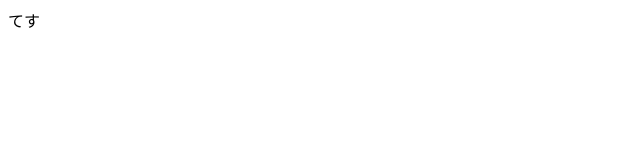
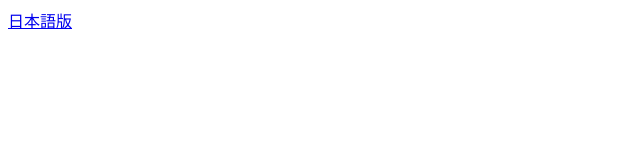
Before and after one commit to koriyama28/zohen0.github.io, a plain HTML site: page index.html in a window 1280 px wide. Shown: the whole page, without its empty margins (0-640 px from the left). Drawn offline with Linux system fonts and the light colour scheme.

Commit message:
update index.html

```diff
--- a/index.html
+++ b/index.html
@@ -5,6 +5,6 @@
         <title>人民戦線</title>
     </head>
     <body>
-        てす
+        <a href="./jpn/index.html">日本語版</a>
     </body>
 </html>
```
